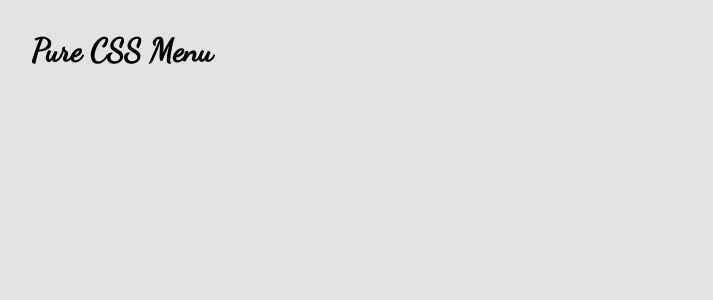
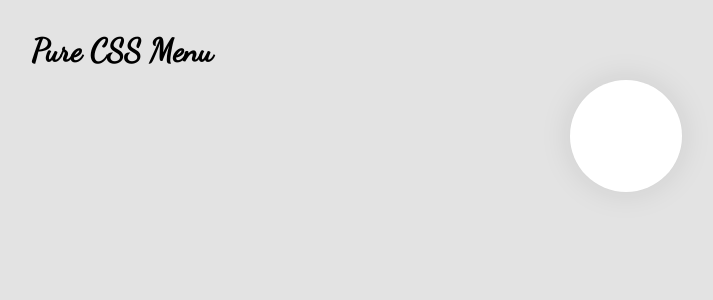
Before and after one commit to aatayde/100DaysOfCode, a PHP site: page /files/Day026/Day026.html in a window 1280 px wide. Shown: the top 300 px of the page, without its empty margins (518-1231 px from the left). Run offline with PHP 8.4, Linux system fonts and the light colour scheme.

Commit message:
add navigation button with style

```diff
--- a/files/Day026/Day026.html
+++ b/files/Day026/Day026.html
@@ -11,9 +11,11 @@
 </head>
 <body>
     <h1 class="title">Pure CSS Menu</h1>
+    <div class="navigation">
+        <input type="checkbox" class="navigation__checkbox" id="navigation-toggle">
+        <label class="navigation__button" for="navigation-toggle">
 
-    <input type="checkbox" class="navigation__checkbox" id="navigation-toggle">
-
-
+        </label>
+    </div>
 </body>
 </html>
--- a/files/Day026/menu_icon.css
+++ b/files/Day026/menu_icon.css
@@ -2,3 +2,30 @@
 .navigation__checkbox {
     display: none;
 }
+
+.navigation__button {
+    position: fixed;
+    top: 5rem;
+    right: 5rem;
+    width: 7rem;
+    height: 7rem;
+    border-radius: 50%;
+    z-index: 2;
+    /* Box shadow: x-index y-index, blur, color */
+
+}
+
+@media (prefers-color-scheme: dark) {
+    .navigation__button {
+        background-color: #333;
+        box-shadow: 0 0rem 2rem rgba(255, 255, 255, 0.4);
+    }
+
+}
+
+@media (prefers-color-scheme: light) {
+    .navigation__button {
+        background-color: #fff;
+        box-shadow: 0 0rem 2rem rgba(0,0,0,0.1);
+    }
+}
```
Also changed, not shown: files/Day026/README.md.
